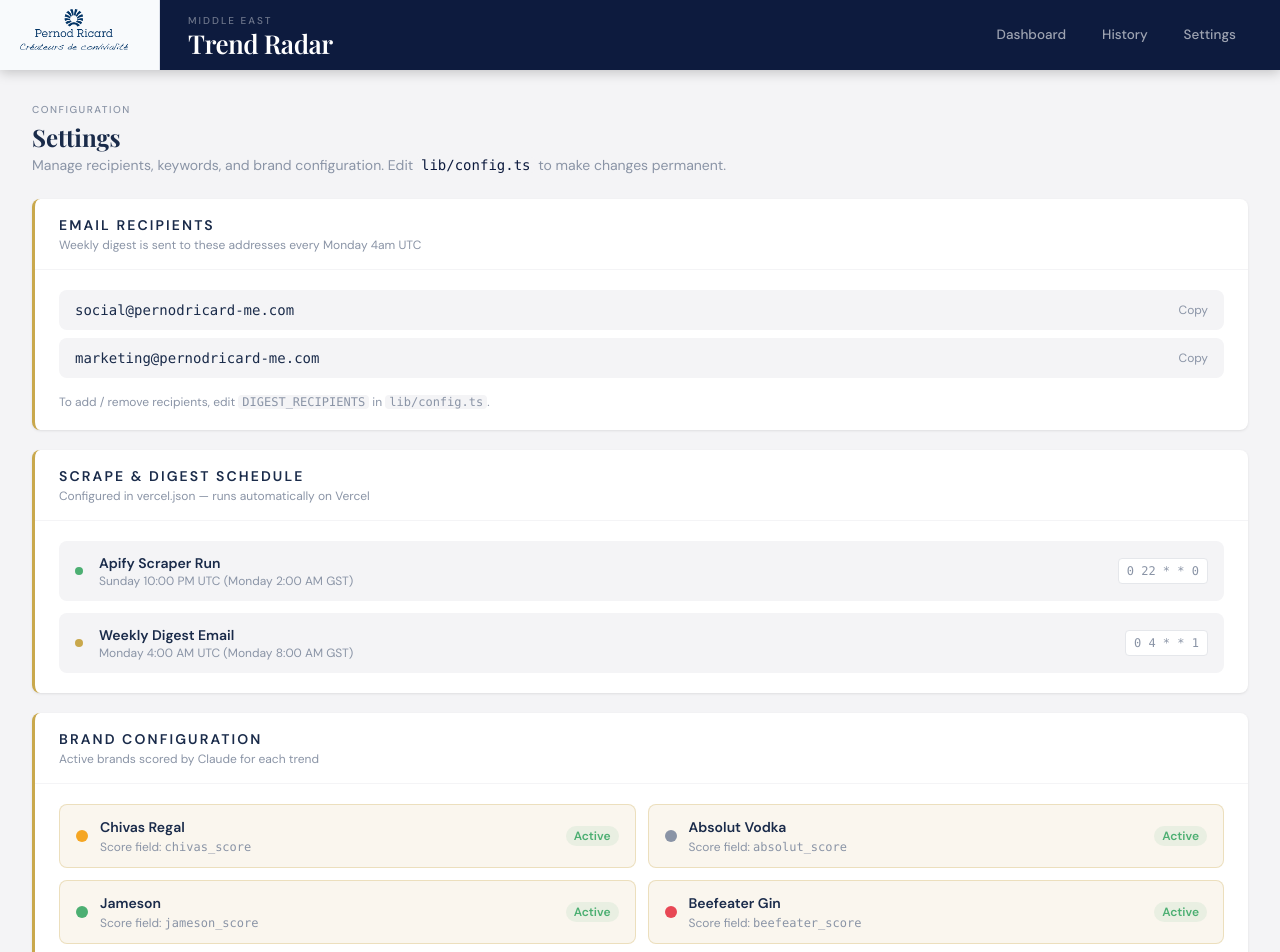
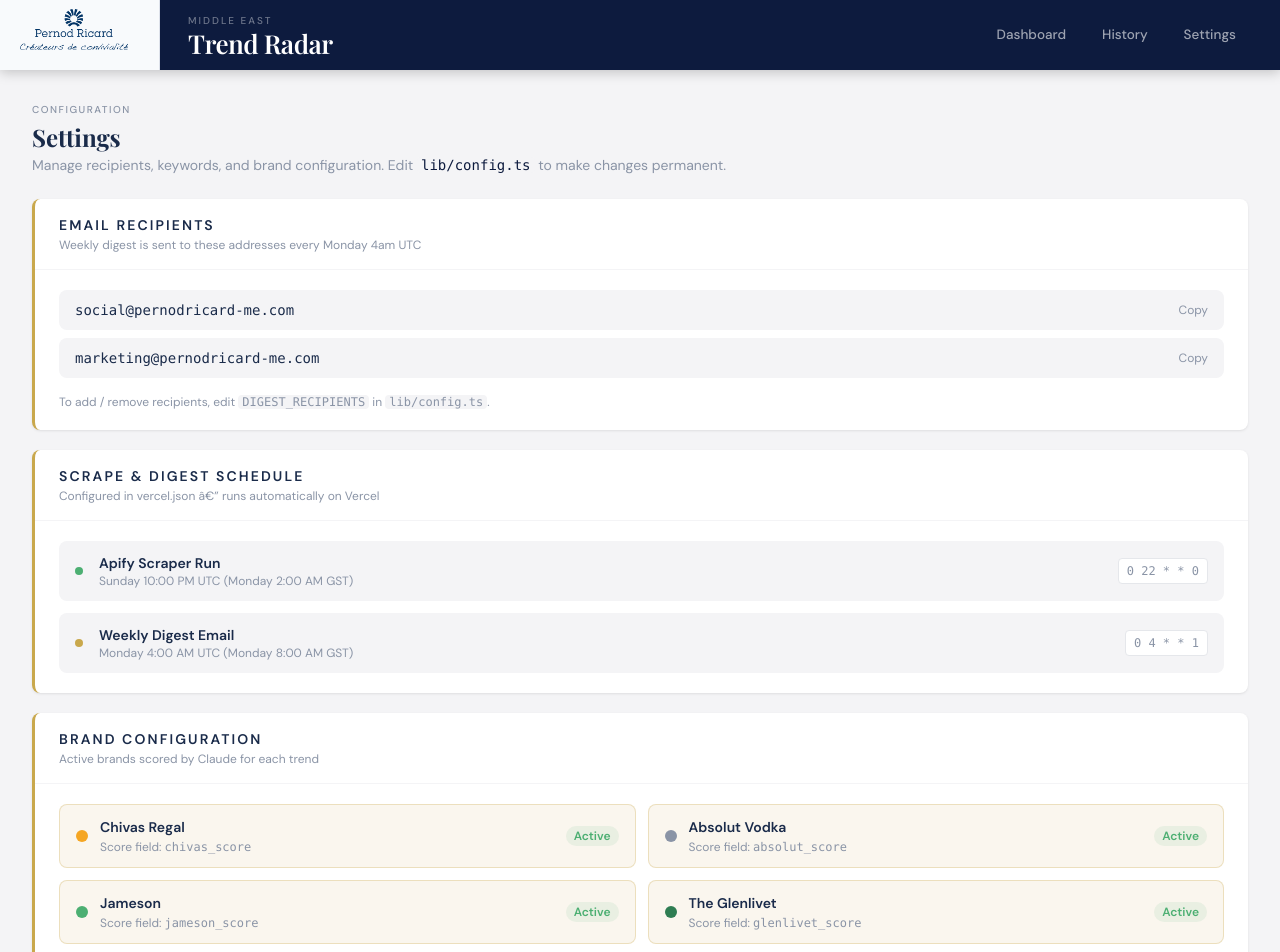
Before and after one commit to ashishnairkrishnan-alt/trend-radar-pr, a Next.js app: page /settings in a window 1280 px wide. Shown: the top 952 px of the page. Built offline with nearby package versions, Linux system fonts and the light colour scheme; a web font is replaced by a local one.

Commit message:
feat: replace Beefeater with The Glenlivet across all files — types, config, scorer, schema, UI

```diff
--- a/app/api/digest/route.ts
+++ b/app/api/digest/route.ts
@@ -44,7 +44,7 @@
   // Sort by the score of the top_brand for that trend, descending
   const sorted = (trends as ScoredTrend[]).sort((a, b) => {
     const getTopScore = (t: ScoredTrend) => {
-      const scores = [t.chivas_score, t.absolut_score, t.jameson_score, t.beefeater_score]
+      const scores = [t.chivas_score, t.absolut_score, t.jameson_score, t.glenlivet_score]
       return Math.max(...scores)
     }
     return getTopScore(b) - getTopScore(a)
--- a/app/history/page.tsx
+++ b/app/history/page.tsx
@@ -18,7 +18,7 @@
 function StatusBadge({ status }: { status: string }) {
   const styles: Record<string, string> = {
     sent: 'bg-brand-jameson/10 text-brand-jameson border-brand-jameson/20',
-    failed: 'bg-brand-beefeater/10 text-brand-beefeater border-brand-beefeater/20',
+    failed: 'bg-brand-glenlivet/10 text-brand-glenlivet border-brand-glenlivet/20',
     pending: 'bg-pr-gold/10 text-pr-gold border-pr-gold/20',
   }
   return (
@@ -79,7 +79,7 @@
           Archive
         </div>
         <h1 className="text-2xl font-serif font-bold text-pr-text">Digest History</h1>
-        <p className="text-sm text-pr-muted mt-0.5">Past weekly email digests — click to preview</p>
+        <p className="text-sm text-pr-muted mt-0.5">Past weekly email digests â€” click to preview</p>
       </div>
 
       <div className="grid grid-cols-1 lg:grid-cols-5 gap-6">
@@ -112,7 +112,7 @@
                   <div className="flex items-start justify-between gap-2">
                     <div>
                       <div className="text-sm font-bold text-pr-text font-serif">
-                        Week {weekNum} · {sentDate.getFullYear()}
+                        Week {weekNum} Â· {sentDate.getFullYear()}
                       </div>
                       <div className="text-xs text-pr-muted mt-0.5">
                         {sentDate.toLocaleDateString('en-GB', {
@@ -127,7 +127,7 @@
                   </div>
                   <div className="flex items-center gap-3 mt-2 text-xs text-pr-muted">
                     <span>{log.trend_count} trends</span>
-                    <span>·</span>
+                    <span>Â·</span>
                     <span>{log.recipient_count} recipients</span>
                   </div>
                 </button>
@@ -141,7 +141,7 @@
           {!selectedLog ? (
             <div className="bg-white rounded-lg shadow-card p-12 text-center h-full flex flex-col items-center justify-center">
               <div className="w-12 h-12 rounded-full bg-pr-cream flex items-center justify-center mb-4">
-                <span className="text-xl">📧</span>
+                <span className="text-xl">ðŸ“§</span>
               </div>
               <p className="text-pr-muted text-sm">Select a digest from the left to preview it</p>
             </div>
@@ -153,7 +153,7 @@
             <div>
               <div className="flex items-center justify-between mb-3">
                 <h2 className="text-sm font-bold text-pr-text">
-                  Email Preview — Week {getWeekNumber(new Date(selectedLog.sent_at))}
+                  Email Preview â€” Week {getWeekNumber(new Date(selectedLog.sent_at))}
                 </h2>
                 <span className="text-xs text-pr-muted">{previewTrends.length} trends</span>
               </div>
--- a/app/page.tsx
+++ b/app/page.tsx
@@ -20,7 +20,7 @@
   return (
     <div className="col-span-2 py-24 text-center">
       <div className="w-16 h-16 rounded-full bg-pr-cream border border-pr-gold/20 flex items-center justify-center mx-auto mb-4">
-        <span className="text-2xl">📡</span>
+        <span className="text-2xl">ðŸ“¡</span>
       </div>
       <h3 className="text-lg font-serif font-bold text-pr-text mb-2">
         {filtered ? 'No trends match your filters' : 'No trends this week yet'}
@@ -65,7 +65,7 @@
         status === 'done'
           ? 'bg-brand-jameson text-white'
           : status === 'error'
-          ? 'bg-brand-beefeater text-white'
+          ? 'bg-brand-glenlivet text-white'
           : 'bg-pr-gold text-pr-navy hover:bg-pr-gold/90'
       } disabled:opacity-60`}
     >
@@ -76,9 +76,9 @@
         </svg>
       )}
       {status === 'idle' && 'Send Digest'}
-      {status === 'loading' && 'Sending…'}
-      {status === 'done' && '✓ Sent!'}
-      {status === 'error' && '✗ Failed'}
+      {status === 'loading' && 'Sendingâ€¦'}
+      {status === 'done' && 'âœ“ Sent!'}
+      {status === 'error' && 'âœ— Failed'}
     </button>
   )
 }
@@ -125,7 +125,7 @@
       activeBrand === 'chivas' && t.top_brand.toLowerCase().includes('chivas') ||
       activeBrand === 'absolut' && t.top_brand.toLowerCase().includes('absolut') ||
       activeBrand === 'jameson' && t.top_brand.toLowerCase().includes('jameson') ||
-      activeBrand === 'beefeater' && t.top_brand.toLowerCase().includes('beefeater')
+      activeBrand === 'glenlivet' && t.top_brand.toLowerCase().includes('glenlivet')
 
     const platformMatch = activePlatform === 'all' || t.platform === activePlatform
 
@@ -146,7 +146,7 @@
             Trend Dashboard
           </h1>
           <p className="text-sm font-dm-sans text-pr-muted mt-0.5">
-            Week {weekNumber} · {APP_CONFIG.fiscalYear} · {now.toLocaleDateString('en-GB', { day: 'numeric', month: 'long', year: 'numeric' })}
+            Week {weekNumber} Â· {APP_CONFIG.fiscalYear} Â· {now.toLocaleDateString('en-GB', { day: 'numeric', month: 'long', year: 'numeric' })}
           </p>
         </div>
         <div className="flex items-center gap-3">
--- a/app/settings/page.tsx
+++ b/app/settings/page.tsx
@@ -77,7 +77,7 @@
                   onClick={() => handleCopy(email, email)}
                   className="text-xs text-pr-muted hover:text-pr-navy transition-colors"
                 >
-                  {copied === email ? '✓ Copied' : 'Copy'}
+                  {copied === email ? 'âœ“ Copied' : 'Copy'}
                 </button>
               </div>
             ))}
@@ -92,7 +92,7 @@
         {/* Cron schedule */}
         <SectionCard
           title="Scrape & Digest Schedule"
-          subtitle="Configured in vercel.json — runs automatically on Vercel"
+          subtitle="Configured in vercel.json â€” runs automatically on Vercel"
         >
           <div className="space-y-3">
             <div className="flex items-center gap-4 bg-pr-bg rounded-lg px-4 py-3">
@@ -202,7 +202,7 @@
                   className={`text-[10px] font-bold px-1.5 py-0.5 rounded font-mono flex-shrink-0 ${
                     ep.method === 'GET'
                       ? 'bg-brand-jameson/10 text-brand-jameson'
-                      : 'bg-brand-beefeater/10 text-brand-beefeater'
+                      : 'bg-brand-glenlivet/10 text-brand-glenlivet'
                   }`}
                 >
                   {ep.method}
@@ -213,7 +213,7 @@
                   onClick={() => handleCopy(ep.path, ep.path)}
                   className="text-xs text-pr-muted hover:text-pr-navy transition-colors flex-shrink-0"
                 >
-                  {copied === ep.path ? '✓' : 'Copy'}
+                  {copied === ep.path ? 'âœ“' : 'Copy'}
                 </button>
               </div>
             ))}
--- a/lib/config.ts
+++ b/lib/config.ts
@@ -29,10 +29,10 @@
     scoreField: 'jameson_score',
   },
   {
-    key: 'beefeater',
-    name: 'Beefeater Gin',
-    color: '#E84855',
-    scoreField: 'beefeater_score',
+    key: 'glenlivet',
+    name: 'The Glenlivet',
+    color: '#2E7D52',
+    scoreField: 'glenlivet_score',
   },
 ]
 
@@ -90,5 +90,5 @@
   fiscalYear: 'FY27',
   topTrendsPerDigest: 10,
   // Toggle brands off here if needed
-  activeBrands: ['chivas', 'absolut', 'jameson', 'beefeater'] as BrandKey[],
+  activeBrands: ['chivas', 'absolut', 'jameson', 'glenlivet'] as BrandKey[],
 }
--- a/lib/scorer.ts
+++ b/lib/scorer.ts
@@ -15,7 +15,7 @@
 - Chivas Regal: premium, sophisticated, slow moments, success, gifting, brotherhood
 - Absolut Vodka: bold, creative, artistic, expressive, inclusive, party
 - Jameson: social, relaxed, approachable, everyone's welcome, Irish warmth
-- Beefeater Gin: vibrant, city energy, London nightlife, colorful, gin culture
+- The Glenlivet: pioneering, single malt scotch, smooth, approachable luxury, nature, discovery
 
 For each trend, evaluate:
 1. Can this trend carry a spirits or nightlife narrative?
@@ -27,7 +27,7 @@
   "chivas_score": number 1-5,
   "absolut_score": number 1-5,
   "jameson_score": number 1-5,
-  "beefeater_score": number 1-5,
+  "glenlivet_score": number 1-5,
   "top_brand": string,
   "opportunity_note": string (max 20 words, what the brand should do),
   "content_angle": string (max 15 words, the specific reel or post format)
@@ -80,7 +80,7 @@
     'chivas_score',
     'absolut_score',
     'jameson_score',
-    'beefeater_score',
+    'glenlivet_score',
   ]
   for (const key of scores) {
     const val = parsed[key] as number
@@ -90,7 +90,7 @@
   }
 
   console.log(
-    `[scorer] Scored "${trend.trend_name}": top_brand=${parsed.top_brand}, scores=[${parsed.chivas_score},${parsed.absolut_score},${parsed.jameson_score},${parsed.beefeater_score}]`
+    `[scorer] Scored "${trend.trend_name}": top_brand=${parsed.top_brand}, scores=[${parsed.chivas_score},${parsed.absolut_score},${parsed.jameson_score},${parsed.glenlivet_score}]`
   )
   return parsed
 }
--- a/tailwind.config.ts
+++ b/tailwind.config.ts
@@ -18,12 +18,12 @@
         'brand-chivas': '#F5A623',
         'brand-absolut': '#8A94A6',
         'brand-jameson': '#4CAF72',
-        'brand-beefeater': '#E84855',
+        'brand-glenlivet': '#2E7D52',
         'ig-pink': '#E1306C',
         'tt-black': '#010101',
       },
       fontFamily: {
-        // Display / headings — matching Paid Media Dashboard
+        // Display / headings â€” matching Paid Media Dashboard
         'playfair': ['"Playfair Display"', 'Georgia', 'serif'],
         // Body / UI / metrics
         'dm-sans': ['"DM Sans"', 'system-ui', 'sans-serif'],
```
Also changed, not shown: types/index.ts (+4 -4 lines), 1 other file (tests, documents, lock files or other folders).
